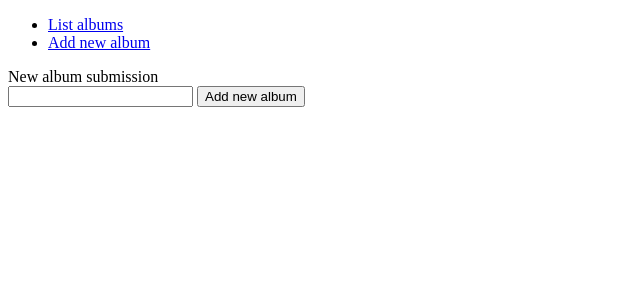
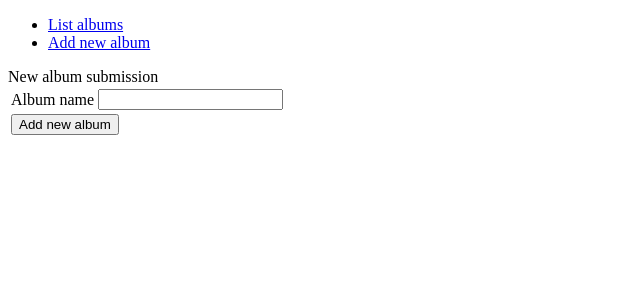
Before and after one commit to esakemp/testi_projekti, a Flask app: page /albums/new in a window 1280 px wide. Shown: the top 300 px of the page, without its empty margins (0-640 px from the left). Run offline with Flask 2, Linux system fonts and the light colour scheme.

Commit message:
forms.py lisäys

```diff
--- /dev/null
+++ b/application/albums/forms.py
@@ -0,0 +1,8 @@
+from flask_wtf import FlaskForm
+from wtforms import StringField
+
+class AlbumForm(FlaskForm):
+    name = StringField("Album name")
+
+    class Meta:
+        csrf = False
--- a/application/albums/views.py
+++ b/application/albums/views.py
@@ -1,6 +1,8 @@
+from flask import redirect, render_template, request, url_for
+
 from application import app, db
-from flask import redirect, render_template, request, url_for
 from application.albums.models import Album
+from application.albums.forms import AlbumForm
 
 #list all albums
 @app.route("/albums", methods=["GET"])
@@ -10,7 +12,7 @@ def albums_index():
 #shows form for adding albums
 @app.route("/albums/new")
 def albums_form():
-    return render_template("albums/new.html")
+    return render_template("albums/new.html", form = AlbumForm())
 
 #mark album as owned or not owned
 @app.route("/albums/<album_id>/", methods=["POST"])
--- a/application/templates/albums/new.html
+++ b/application/templates/albums/new.html
@@ -5,8 +5,21 @@
     <th>New album submission</th>
 </tr>
 <form method="POST" action="{{ url_for('albums_create') }}">
-    <input type="text" name = "name" />
-    <input type="submit" value = "Add new album" />
+    <table>
+        <tr>
+            <td>
+                {{ form.name.label }}
+            </td>
+            <td>
+                {{ form.name }}
+            </td>
+        </tr>
+        <tr>
+            <td colspan="2">
+                <input type="submit" value="Add new album"/>
+            </td>
+        </tr>
+    </table>
 </form>
 
 {% endblock %}
```
Also changed, not shown: application/albums.db.
